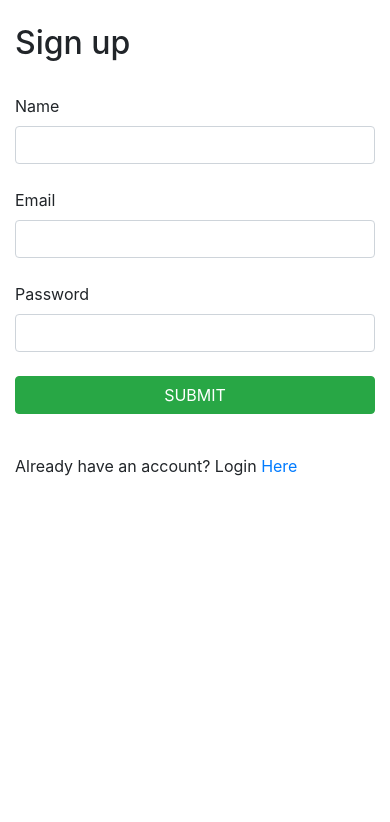
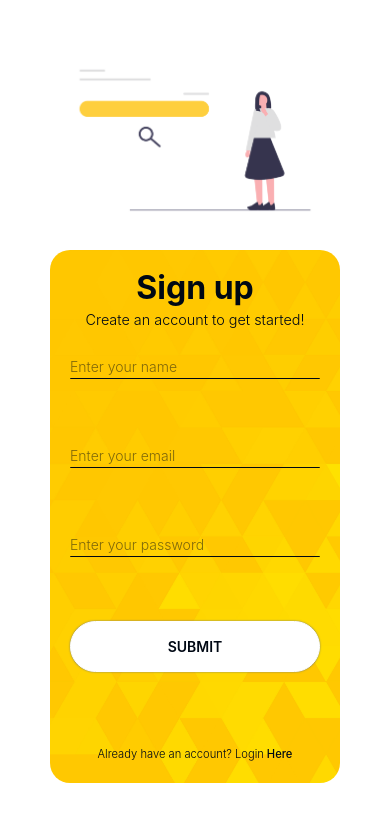
Before and after one commit to mohammadshaad/enactus, a React (Create React App) app: page /signup in a window 390 px wide. Shown: the top 822 px of the page. Built offline with nearby package versions, Linux system fonts and the light colour scheme; no server answers; the database is empty.

Commit message:
:tada: Major improvements :white_check_mark:

```diff
--- /dev/null
+++ b/src/Components/Loader.js
@@ -0,0 +1,10 @@
+import React from 'react'
+import LoaderGIF from '../images/loader.gif'
+
+export const Loader = () => {
+  return (
+    <div>
+      <img src={LoaderGIF} autoPlay loop muted />
+    </div>
+  )
+}
--- a/src/Components/NotFound.js
+++ b/src/Components/NotFound.js
@@ -1,9 +1,19 @@
 import React from 'react'
+import NotFoundImg from '../images/pagenotfound.png'
+import { Link } from 'react-router-dom/cjs/react-router-dom.min'
 
 export const NotFound = () => {
     return (
-        <div>
-            notfound
+        <div className='container'>
+            <div className='error-wrapper'>
+                <img src={NotFoundImg} alt="Page Not Found" className='error-headline'/>
+                <div>
+                    <h1>OOPS! Page Not Found</h1>
+                </div>
+                <Link to="/" className='sign-up'>
+                    Go Back
+                </Link>
+            </div>
         </div>
     )
 }
--- a/src/Components/Signup.js
+++ b/src/Components/Signup.js
@@ -1,58 +1,94 @@
-import React, { useState } from 'react'
-import { auth, db } from '../Config/Config'
-import { Link } from 'react-router-dom'
+import React, { useState } from "react";
+import { auth, db } from "../Config/Config";
+import { Link } from "react-router-dom";
+import LoginImg from "../images/login.png";
 
 export const Signup = (props) => {
-
   // defining state
-    const [name, setName] = useState('');
-    const [email, setEmail] = useState('');
-    const [password, setPassword] = useState('');
-    const [error, setError] = useState('');
+  const [name, setName] = useState("");
+  const [email, setEmail] = useState("");
+  const [password, setPassword] = useState("");
+  const [error, setError] = useState("");
 
   // signup
   const signup = (e) => {
     e.preventDefault();
-        auth.createUserWithEmailAndPassword(email, password).then((cred) => {
-            db.collection('SignedUpUsersData').doc(cred.user.uid).set({
+    auth
+      .createUserWithEmailAndPassword(email, password)
+      .then((cred) => {
+        db.collection("SignedUpUsersData")
+          .doc(cred.user.uid)
+          .set({
             Name: name,
             Email: email,
-                Password: password
-            }).then(() => {
-                setName('');
-                setEmail('');
-                setPassword('');
-                setError('');
-                props.history.push('/login');
-            }).catch(err => setError(err.message));
-        }).catch(err => setError(err.message));
-    }
+            Password: password,
+          })
+          .then(() => {
+            setName("");
+            setEmail("");
+            setPassword("");
+            setError("");
+            props.history.push("/login");
+          })
+          .catch((err) => setError(err.message));
+      })
+      .catch((err) => setError(err.message));
+  };
 
   return (
-        <div className='container'>
+    <div className="login-container">
+      <div className="login-wrapper">
+        <div className="login-fields">
+          <div className="login-titles">
+            <h2 className="login-heading">Sign up</h2>
+            <h5 className="login-sub-heading">Create an account to get started!</h5>
+          </div>
+          <form autoComplete="off" className="login-form" onSubmit={signup}>
+            {/* <label htmlFor="name">Name</label> */}
+            <input
+              type="text"
+              className="email-input"
+              required
+              onChange={(e) => setName(e.target.value)}
+              value={name}
+              placeholder="Enter your name"
+            />
             <br />
-            <h2>Sign up</h2>
+            {/* <label htmlFor="email">Email</label> */}
+            <input
+              type="email"
+              className="email-input"
+              required
+              onChange={(e) => setEmail(e.target.value)}
+              value={email}
+              placeholder="Enter your email"
+            />
             <br />
-            <form autoComplete="off" className='form-group' onSubmit={signup}>
-                <label htmlFor="name">Name</label>
-                <input type="text" className='form-control' required
-                    onChange={(e) => setName(e.target.value)} value={name} />
+            {/* <label htmlFor="passowrd">Password</label> */}
+            <input
+              type="password"
+              className="password-input"
+              required
+              onChange={(e) => setPassword(e.target.value)}
+              value={password}
+              placeholder="Enter your password"
+            />
             <br />
-                <label htmlFor="email">Email</label>
-                <input type="email" className='form-control' required
-                    onChange={(e) => setEmail(e.target.value)} value={email} />
+            <button type="submit" className="login-btn">
+              SUBMIT
+            </button>
+          </form>
+          {error && <span className="error-msg">{error}</span>}
           <br />
-                <label htmlFor="passowrd">Password</label>
-                <input type="password" className='form-control' required
-                    onChange={(e) => setPassword(e.target.value)} value={password} />
-                <br />
-                <button type="submit" className='btn btn-success btn-md mybtn'>SUBMIT</button>
-            </form>
-            {error && <span className='error-msg'>{error}</span>}
-            <br />
-            <span>Already have an account? Login
-                <Link to="login"> Here</Link>
+          <span className="register-here-title">
+            Already have an account? Login
+            <Link to="login" className="register-here"> Here</Link>
           </span>
         </div>
-    )
-}
+        <div className="login-image">
+          <img src={LoginImg} alt="" border="0" className="" />
+        </div>
+      </div>
+    </div>
+  );
+};
--- a/src/index.css
+++ b/src/index.css
@@ -417,7 +417,10 @@ body {
 
 @media(max-width: 768px) {
     .about-wrapper {
-        flex-direction: column-reverse;
+        display: flex;
+        flex-direction: column;
+        align-items: center;
+        justify-content: center;
         padding: 50px 0px;
     }
     .about-content {
@@ -663,6 +666,7 @@ input:-webkit-autofill {
         height: 100%;
     }
     .login-fields {
+        gap: 15px;
         width: 100%;
     }
     .login-form {
@@ -683,6 +687,7 @@ input:-webkit-autofill {
     }
     .login-heading {
         font-size: 2rem;
+        background-color: transparent !important;
     }
     .login-wrapper {
         height: 100%;
@@ -696,17 +701,73 @@ input:-webkit-autofill {
     .login-image img {
         width: 100%;
     }
+    .register-here-title {
+        font-size: 0.7rem;
+    }
 
 }
+
+/* Error 404 */
+.error-wrapper {
+    display: flex;
+    justify-content: center;
+    align-items: center;
+    flex-direction: column;
+    gap: 20px;
+    width: 100%;
+    height: 100%;
+    padding: 20px;
+}
+
+.error-headline {
+    font-size: 3rem;
+    font-weight: 900;
+    text-align: center;
+    width: 100%;
+    color: var(--darkBlack);
+}
+
+@media screen and (max-width: 850px) {
+    .error-headline {
+        font-size: 1rem !important;
+        text-align: center;
+    }
+}
+
 
 /* products */
 
 
-.products-container {
+.products-main-container {
     display: flex;
+    width: 100%;
+    height: 100%;
     justify-content: center;
     align-items: center;
     padding: 20px;
+}
+
+.products-wrapper {
+    display: flex;
+    align-items: center;
+    justify-content: center;
+    flex-direction: column;
+    width: 100%;
+    height: 100%;
+}
+
+.products-wrapper h1 {
+    text-align: left;
+    padding: 30px;
+    font-weight: 700;
+    width: 100%;
+}
+
+.products-container {
+    width: 100%;
+    display: flex;
+    align-items: center;
+    justify-content: center;
     flex-wrap: wrap;
 }
 
@@ -714,6 +775,10 @@ input:-webkit-autofill {
     width: 300px;
     height: auto;
     margin: 20px;
+    border: 1px solid var(--gray);
+    border-radius: 20px;
+    padding: 5px;
+    background-color: transparent;
     display: flex;
     flex-direction: column;
     justify-content: flex-start;
@@ -721,24 +786,33 @@ input:-webkit-autofill {
     font-size: 14px;
     font-weight: 600;
     text-align: center;
-    box-shadow: 5px 5px 4px #e4e4e4;
     position: relative;
+    transition: all;
+    transition-duration: 0.2s;
+}
+
+.product-card:hover {
+    box-shadow: 10px 10px var(--yellow);
+    transition: all;
+    transition-duration: 0.2s;
 }
 
 .products-container .product-card .product-img {
     width: 100%;
     height: 200px;
+    border-radius: 50px;
 }
 
 .products-container .product-card .product-img img {
     width: 100%;
     height: 100%;
+    border-radius: 20px;
 }
 
 .products-container .product-card .product-name {
     display: block;
     width: 100%;
-    color: #f57224;
+    color: var(--yellow);
     margin-top: 5px;
 }
 
@@ -749,7 +823,7 @@ input:-webkit-autofill {
 }
 
 .products-container .product-card .addcart-btn {
-    background-color: #f57224;
+    background-color: var(--yellow);
     color: #fff;
     border: hidden;
     cursor: pointer;
@@ -758,6 +832,16 @@ input:-webkit-autofill {
     margin-top: 5px;
     margin-bottom: 2px;
     outline: none;
+    border-radius: 50px;
+}
+
+.addcart-btn:hover {
+    background-color: var(--white) !important;
+    box-shadow: 2px 4px var(--gray);
+    color: var(--gray) !important;
+    border: 1px solid var(--gray) !important;
+    transition: all;
+    transition-duration: 0.2s;
 }
 
 /* cart */
@@ -767,6 +851,7 @@ input:-webkit-autofill {
     justify-content: center;
     align-items: center;
     padding: 20px;
+    width: 100%;
     font-size: 14px;
     font-weight: 600;
 }
@@ -825,7 +910,7 @@ input:-webkit-autofill {
 .cart-container .cart-card .cart-price-orignal {
     width: 150px;
     margin-left: 20px;
-    color: #f57224;
+    color: var(--yellow);
 }
 
 @media(max-width: 768px) {
@@ -865,6 +950,9 @@ input:-webkit-autofill {
 /* cart summary */
 .cart-summary {
     display: flex;
+    align-items: center;
+    gap: 20px;
+    justify-content: center;
     flex-direction: column;
     padding: 50px;
     border: 1px solid #e4e4e4;
@@ -872,16 +960,21 @@ input:-webkit-autofill {
 }
 
 .cart-summary .cart-summary-heading {
-    border-bottom: 1px solid #f57224;
+    border-bottom: 1px solid var(--yellow);
 }
 
 .cart-summary .cart-summary-price {
     display: flex;
+    width: 100%;
     justify-content: space-between;
     margin-top: 10px;
 }
 
 .cashout-link {
+    width: 100%;
+    display: flex;
+    align-items: center;
+    justify-content: center;
     font-size: 14px;
     font-weight: 600;
     text-decoration: none;
@@ -890,7 +983,7 @@ input:-webkit-autofill {
 
 /* cashout */
 .success-msg {
-    background-color: green;
+    background-color: var(--yellow);
     color: #fff;
     padding: 7px;
     font-size: 14px;
@@ -900,3 +993,25 @@ input:-webkit-autofill {
 .success-msg .home-link {
     color: #fff;
 }
+
+.cart-headline {
+    display: flex;
+    align-items: center;
+    justify-content: center;
+    flex-direction: column;
+    height: 100%;
+    width: 100%;
+    gap: 30px;
+}
+
+.cart-headline h5 {
+    font-weight: 400;
+}
+
+@media(max-width: 768px) {
+    .cart-headline h5 {
+        font-size: 14px;
+        font-weight: 300;
+        text-align: center;
+    }
+}
```
Also changed, not shown: src/Components/Cart.js (+82 -48 lines), src/Components/Products.js (+33 -16 lines), src/images/loader.gif (added), src/images/pagenotfound.png (added). Lines whose indentation alone changed are shown as unchanged.
